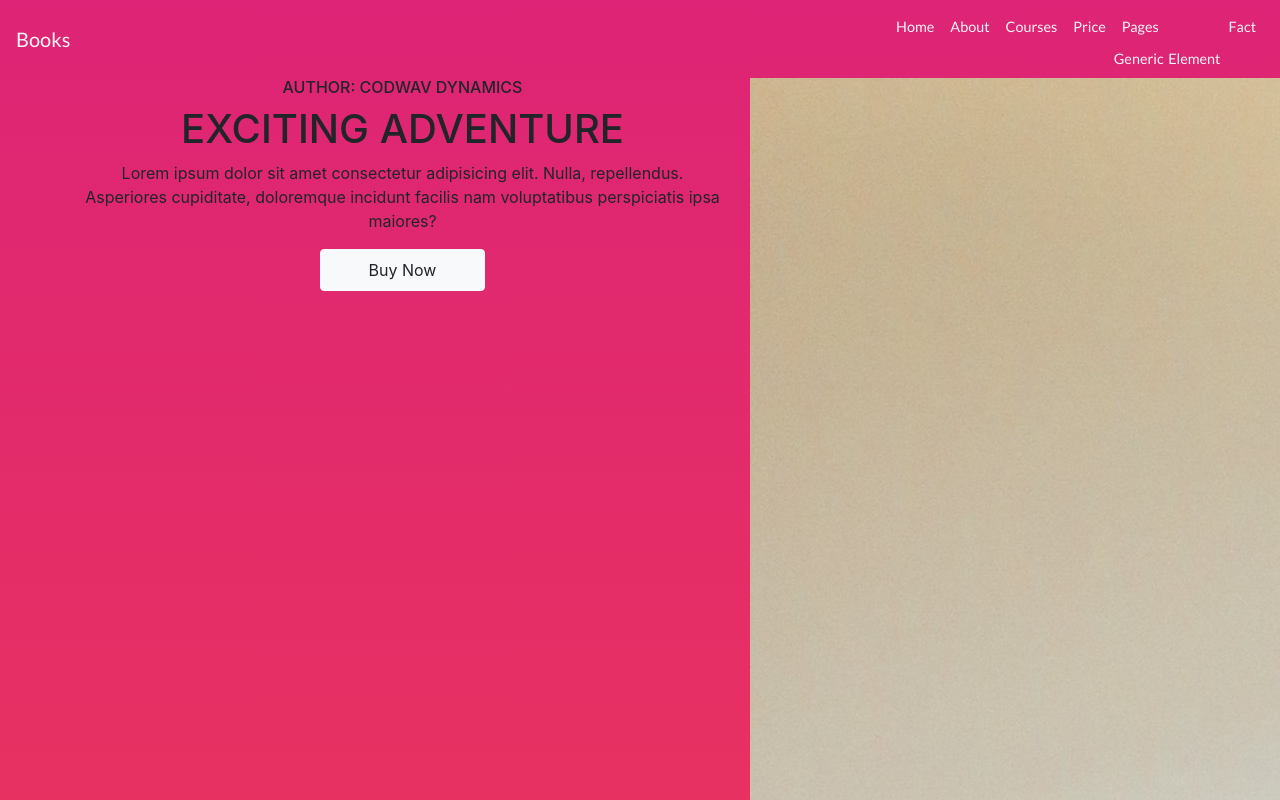
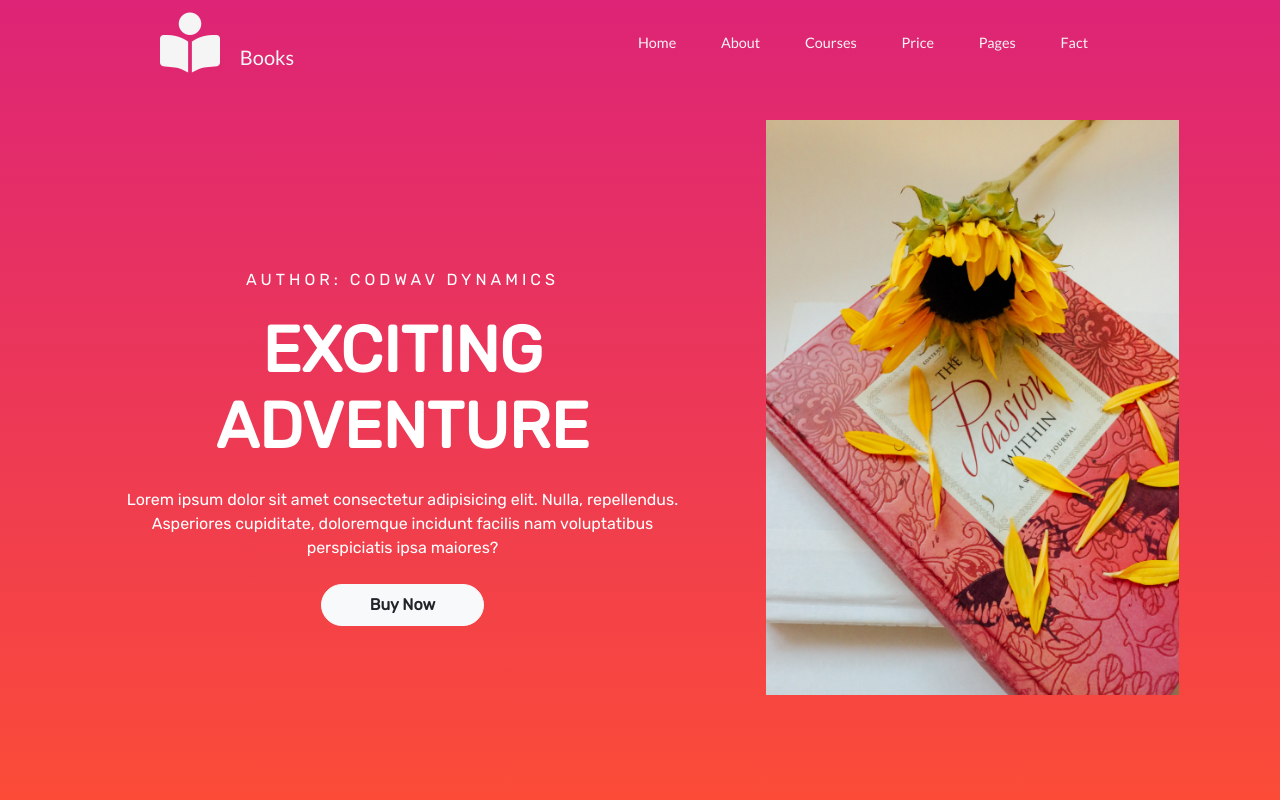
Before and after one commit to krish-nair/responsive-website, a plain HTML site: page src/index.html in a window 1280 px wide. Shown: the top 800 px of the page. Drawn offline with nearby package versions, Linux system fonts and the light colour scheme; a web font is replaced by a local one.

Commit message:
Styled the header section

```diff
--- a/css/style.css
+++ b/css/style.css
@@ -9,7 +9,7 @@
 
 header,
 section {
-  overflow: hidden;
+  overflow-x: hidden;
 }
 
 :root {
@@ -18,7 +18,7 @@ section {
   --Patua: "Patua One", cursive;
   --Lobster: "Lobster", cursive;
   --light-black: #2e2c2caf;
-  --bg-gradient: linear-gradient(to bottom, #dd2476, #ff512f);
+  --bggradient: linear-gradient(to bottom, #dd2476, #ff512f);
   --light-grey: rgba(255, 255, 255, 0);
 }
 
@@ -30,5 +30,80 @@ header a {
 
 header {
   background: #dd2476;
-  background: var(--bg-gradient);
+  background: var(--bggradient);
 }
+
+.dropdown-content {
+  display: none;
+  position: absolute;
+  background: #fff;
+  min-width: 160px;
+  z-index: 1;
+  box-shadow: 0px 2px 15px 0px rgba(0, 0, 0, 0.2);
+}
+
+.dropdown-content a {
+  color: black;
+  padding: 12px 16px;
+  text-decoration: none;
+  display: block;
+}
+
+.dropdown-content a:hover {
+  background: #fff;
+}
+
+.dropdown:hover .dropdown-content {
+  display: block;
+}
+
+header .nav-item:last-child {
+  padding-right: 10.5em;
+}
+
+header .nav-item {
+  padding: 0.9em;
+}
+
+header .navbar-brand {
+  padding-left: 8rem;
+}
+
+header .nav-link:hover {
+  color: black;
+}
+
+header .row .col-md-5 {
+  padding: 4.2vmin 1vmin;
+}
+
+header .row .col-md-7 {
+  padding: 22vmin 1vmin;
+  padding-bottom: 35vmin;
+  font-family: var(--Rubik);
+  color: white;
+}
+
+header .row .col-md-5 img {
+  width: 90%;
+}
+
+header .container .col-md-7 h6 {
+  padding: 1vmin;
+  letter-spacing: 4px;
+}
+
+header .container .col-md-7 h1 {
+  font-size: 8vmin;
+  font-weight: bold;
+  padding: 0.1em 0em;
+}
+
+header .container .col-md-7 p {
+  padding: 1vmin 5vmin;
+}
+
+header .container .col-md-7 button {
+  font-weight: bold;
+  border-radius: 30px;
+}
--- a/src/index.html
+++ b/src/index.html
@@ -18,7 +18,10 @@
     <header>
       <div class="container-fluid p-0">
         <nav class="navbar navbar-expand-lg">
-          <a class="navbar-brand" href="#">Books</a>
+          <a class="navbar-brand" href="#">
+            <i class="fas fa-book-reader fa-3x mx-3"></i>
+            Books</a
+          >
           <button
             class="navbar-toggler"
             type="button"
@@ -50,7 +53,7 @@
               <li class="nav-item dropdown">
                 <div class="dropdown">
                   <a class="nav-link" href="#">Pages</a>
-                  <div class="dropdwon-content">
+                  <div class="dropdown-content">
                     <a href="#">Generic</a>
                     <a href="#">Element</a>
                   </div>
```
